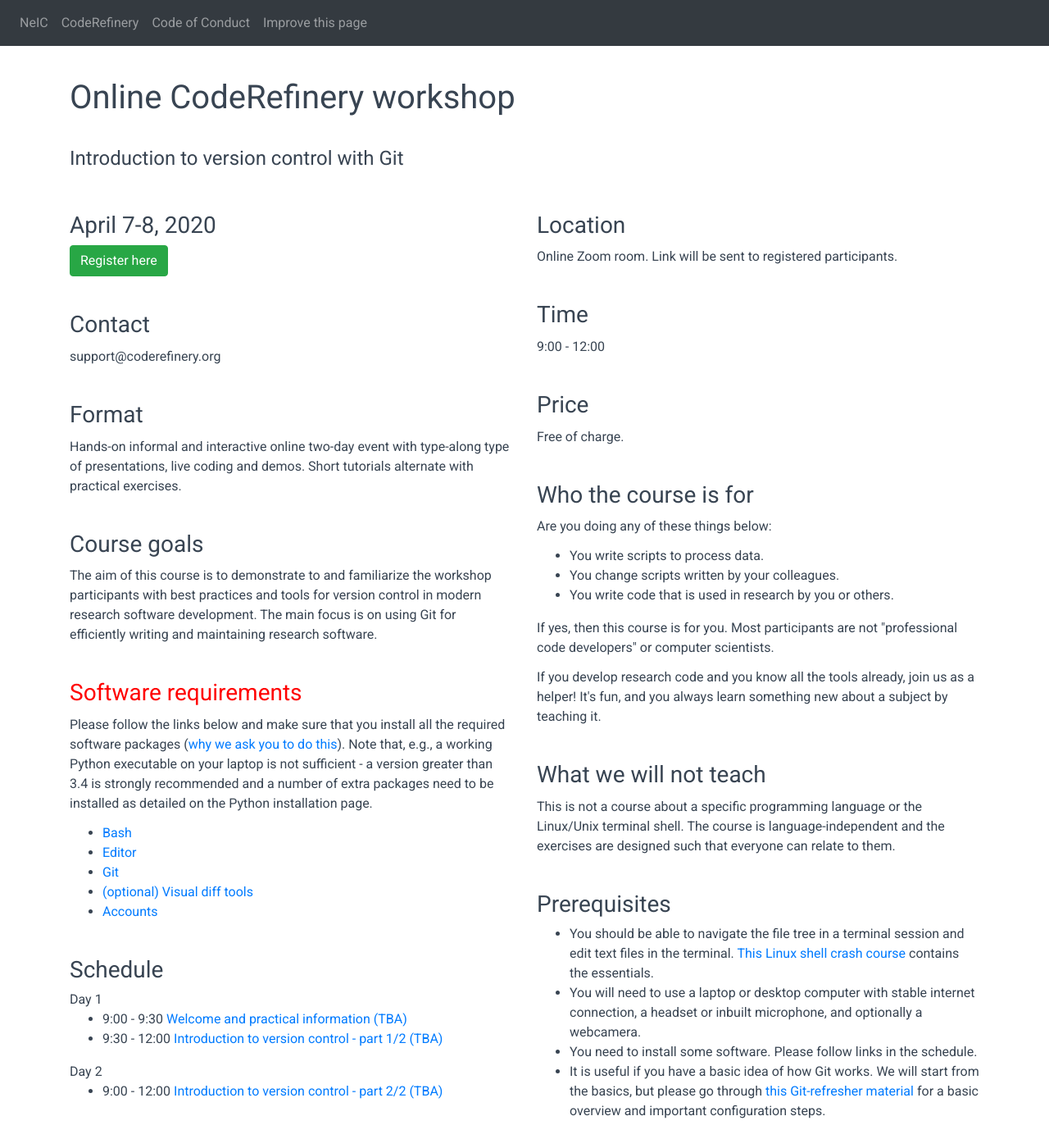
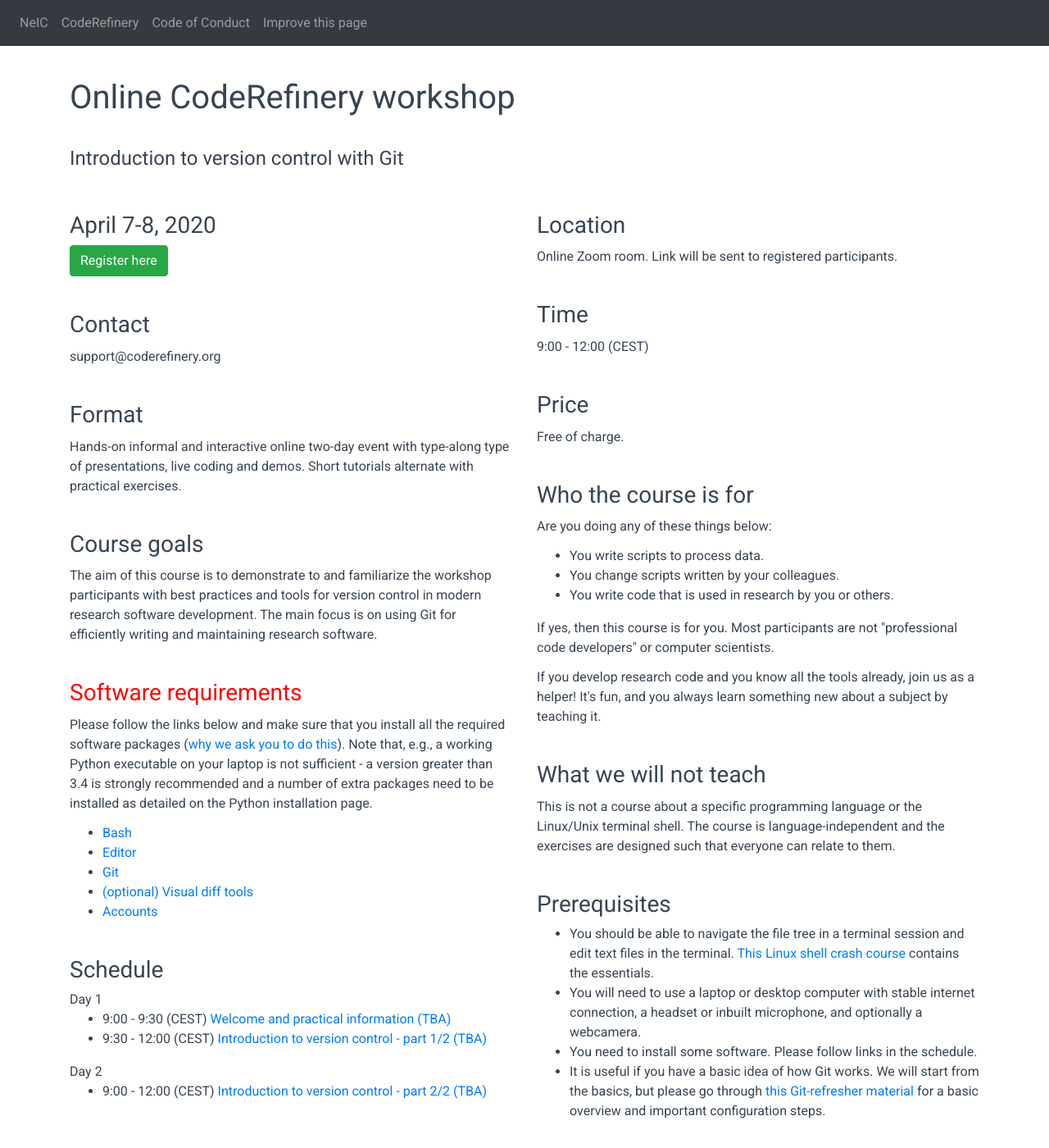
Before and after one commit to coderefinery/2020-04-07-online, a Jekyll site: the page built from index.md, in a window 1280 px wide and 1400 px high. Shown: the whole window at 82% size. Built offline with Jekyll 4.4.1, drawn with Linux system fonts in a browser that asks for light colours; nearby versions of some CDN libraries.

Commit message:
indicate that time zone is CEST

```diff
--- a/index.md
+++ b/index.md
@@ -13,7 +13,7 @@ location: Online Zoom room. Link will be sent to registered participants.
 # address: Some address
 
 # date and time
-time: "9:00 - 12:00"
+time: "9:00 - 12:00 (CEST)"
 dates: "April 7-8, 2020"
 
 # Add link to registration form here and specify when the registration opens and whether it is closed
@@ -75,15 +75,15 @@ software:
 schedule:
   - date: Day 1
     morning:
-      - time: 9:00 - 9:30
+      - time: 9:00 - 9:30 (CEST)
         title: Welcome and practical information (TBA)
         url: https://github.com/coderefinery/workshop-intro/blob/master/README.md
-      - time: 9:30 - 12:00
+      - time: 9:30 - 12:00 (CEST)
         title: Introduction to version control - part 1/2 (TBA)
         url: https://coderefinery.github.io/git-intro/
   - date: Day 2
     morning:
-      - time: 9:00 - 12:00
+      - time: 9:00 - 12:00 (CEST)
         title: Introduction to version control - part 2/2 (TBA)
         url: https://coderefinery.github.io/git-intro/
 
```
